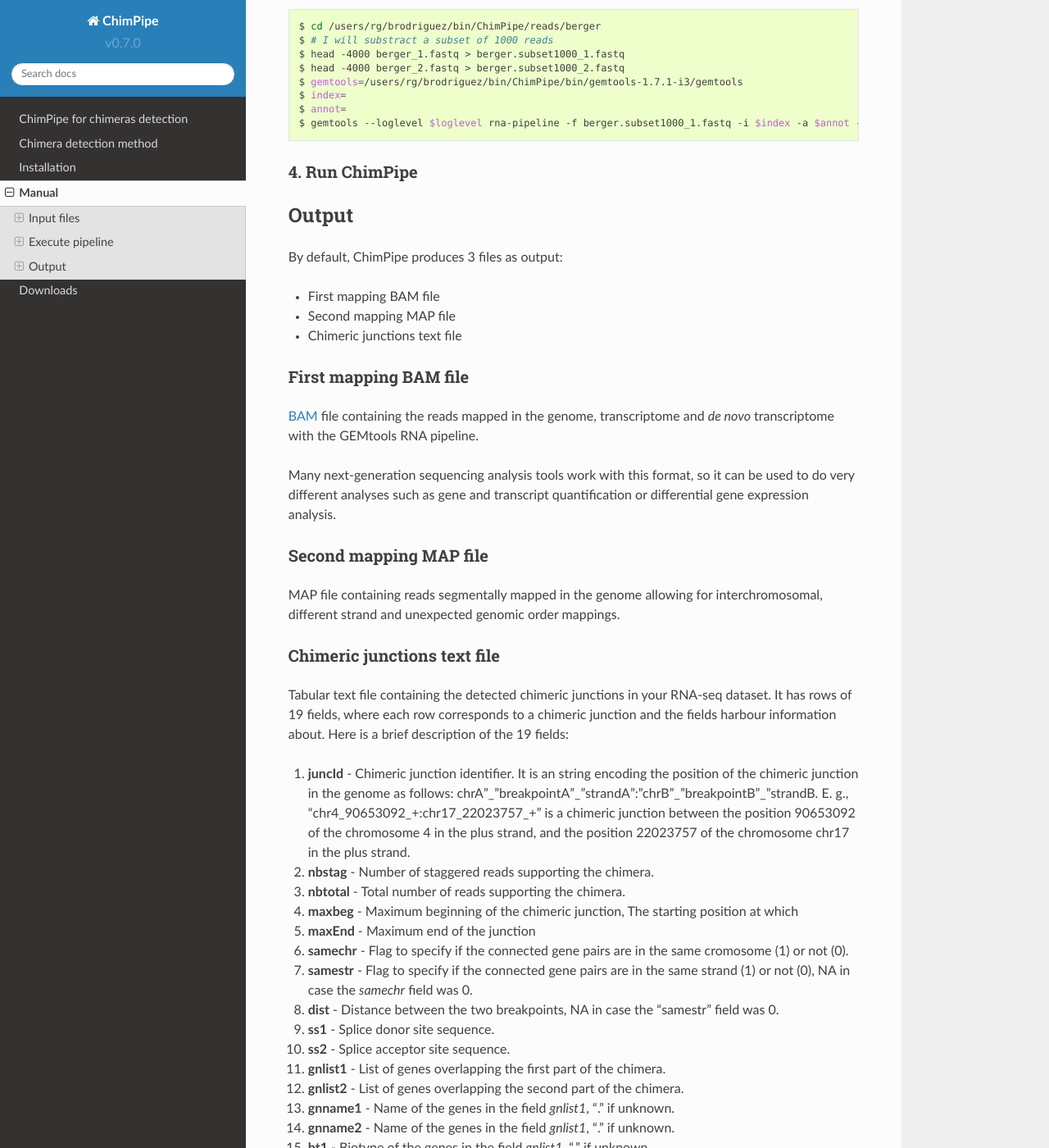
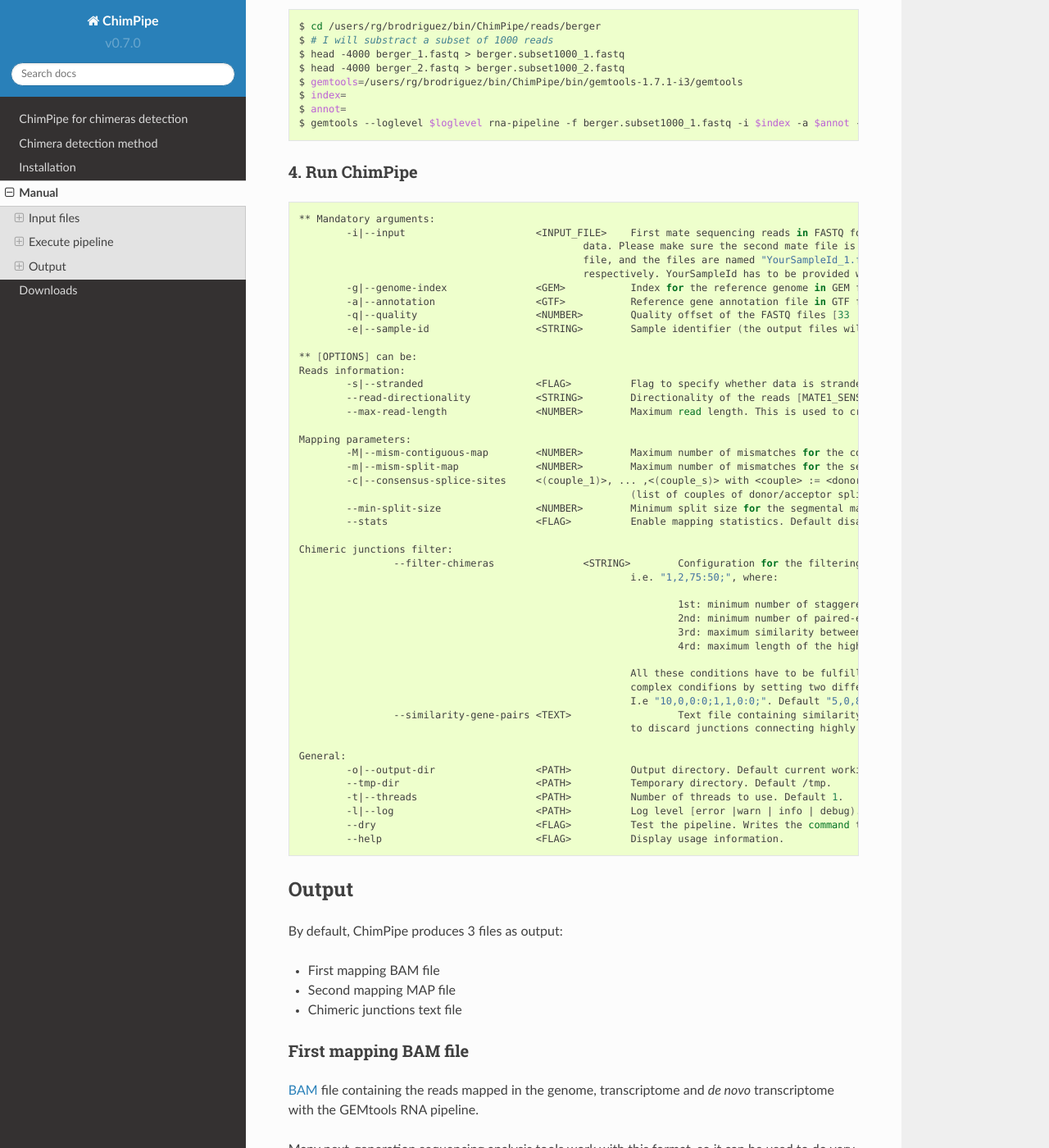
Before and after one commit to Chimera-tools/ChimPipe, a Sphinx documentation site: the page built from docs/source/manual.rst, in a window 1280 px wide and 1400 px high, scrolled down 5077 px. Shown: the whole window at 82% size. Built offline with Sphinx 7.4.7 and the Read the Docs theme 2.0.0, drawn with Linux system fonts in a browser that asks for light colours; formulas are drawn with MathJax 3.

Commit message:
Documentation. Added information to the index, manual and aim

```diff
--- a/docs/source/manual.rst
+++ b/docs/source/manual.rst
@@ -220,6 +220,58 @@
 4. Run ChimPipe
 ~~~~~~~~~~~~~~~
 
+.. code-block:: bash
+
+	** Mandatory arguments:
+		-i|--input			<INPUT_FILE>	First mate sequencing reads in FASTQ format. Pipeline designed to deal with paired-end
+	 						data. Please make sure the second mate file is in the same directory as the first mate
+	 						file, and the files are named "YourSampleId_1.fastq.gz" and "YourSampleId_2.fastq.gz"
+	 						respectively. YourSampleId has to be provided with the -e argument.
+		-g|--genome-index		<GEM>		Index for the reference genome in GEM format.
+		-a|--annotation			<GTF>		Reference gene annotation file in GTF format.
+		-q|--quality			<NUMBER>	Quality offset of the FASTQ files [33 | 64 | ignore].
+		-e|--sample-id			<STRING>	Sample identifier (the output files will be named according to this id).
+
+	** [OPTIONS] can be:
+	Reads information:
+		-s|--stranded			<FLAG>		Flag to specify whether data is stranded. Default false (unstranded).
+		--read-directionality		<STRING>	Directionality of the reads [MATE1_SENSE | MATE2_SENSE | MATE_STRAND_CSHL | SENSE | ANTISENSE | NONE]. Default NONE.
+		--max-read-length		<NUMBER>	Maximum read length. This is used to create the de-novo transcriptome and acts as an upper bound. Default 150.
+
+	Mapping parameters:
+		-M|--mism-contiguous-map	<NUMBER>	Maximum number of mismatches for the contiguous mapping steps with the GEM mapper. Default 4?. Not working
+		-m|--mism-split-map		<NUMBER>	Maximum number of mismatches for the segmental mapping steps with the GEM rna-mapper. Default 4?.	Not working
+		-c|--consensus-splice-sites	<(couple_1)>, ... ,<(couple_s)>	with <couple> := <donor_consensus>+<acceptor_consensus>
+	                                 			(list of couples of donor/acceptor splice site consensus sequences, default='(GT,AG),(GC,AG),(ATATC,A.),(GTATC,AT)'
+		--min-split-size		<NUMBER>	Minimum split size for the segmental mapping steps. Default 15.
+		--stats				<FLAG>		Enable mapping statistics. Default disabled.
+
+	Chimeric junctions filter:
+			--filter-chimeras		<STRING>	Configuration for the filtering module. Quoted string with 4 numbers separated by commas and ended in semicolom,
+								i.e. "1,2,75:50;", where:
+
+									1st: minimum number of staggered reads spanning the chimeric junction.
+									2nd: minimum number of paired-end reads encompassing the chimeric junction.
+									3rd: maximum similarity between the connected genes.
+									4rd: maximum length of the high similar region between the connected genes.
+
+								All these conditions have to be fulfilled for a chimeric junction to pass the filter. It is also possible to make
+								complex condifions by setting two different conditions where at least one of them has to be fulfilled.
+								I.e "10,0,0:0;1,1,0:0;". Default "5,0,80:30;1,1,80:30;".
+			--similarity-gene-pairs	<TEXT>			Text file containing similarity information between the gene pairs in the annotation. Needed for the filtering module
+								to discard junctions connecting highly similar genes. If not provided the junctions will not be filtered according to this criteria.
+
+	General:
+		-o|--output-dir			<PATH>		Output directory. Default current working directory.
+		--tmp-dir			<PATH>		Temporary directory. Default /tmp.
+		-t|--threads			<PATH>		Number of threads to use. Default 1.
+		-l|--log			<PATH>		Log level [error |warn | info | debug). Default info.
+		--dry				<FLAG>		Test the pipeline. Writes the command to the standard output.
+		--help				<FLAG>		Display usage information.
+
+
+
+
 Output
 ======
 
```
Also changed, not shown: docs/source/aim.rst (+34 -5 lines), docs/source/index.rst (+8 -3 lines).
